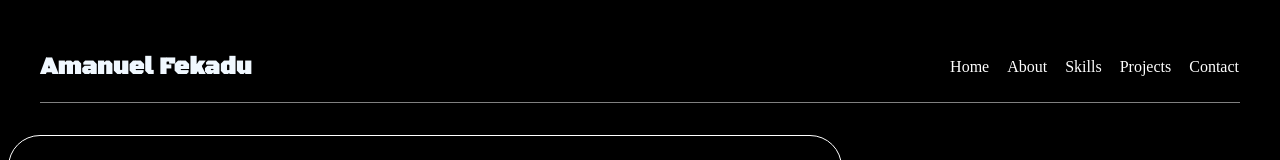
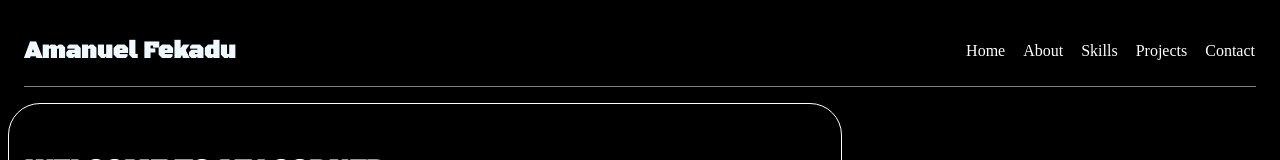
Before and after one commit to 674gra/Nexus, a React (Vite) app in the folder vite-project/: page / in a window 1280 px wide. Shown: the top 160 px of the page. Built offline with nearby package versions, Linux system fonts and the light colour scheme.

Commit message:
fixed nav marigin

```diff
--- a/vite-project/src/styles/Nav.module.css
+++ b/vite-project/src/styles/Nav.module.css
@@ -13,7 +13,7 @@
     justify-content:space-between;
     align-items: center;
     border-bottom: 1px solid gray;
-    margin: 2em;
+    margin: 1em;
     /* position:sticky;
     top: 0;
      */
```
